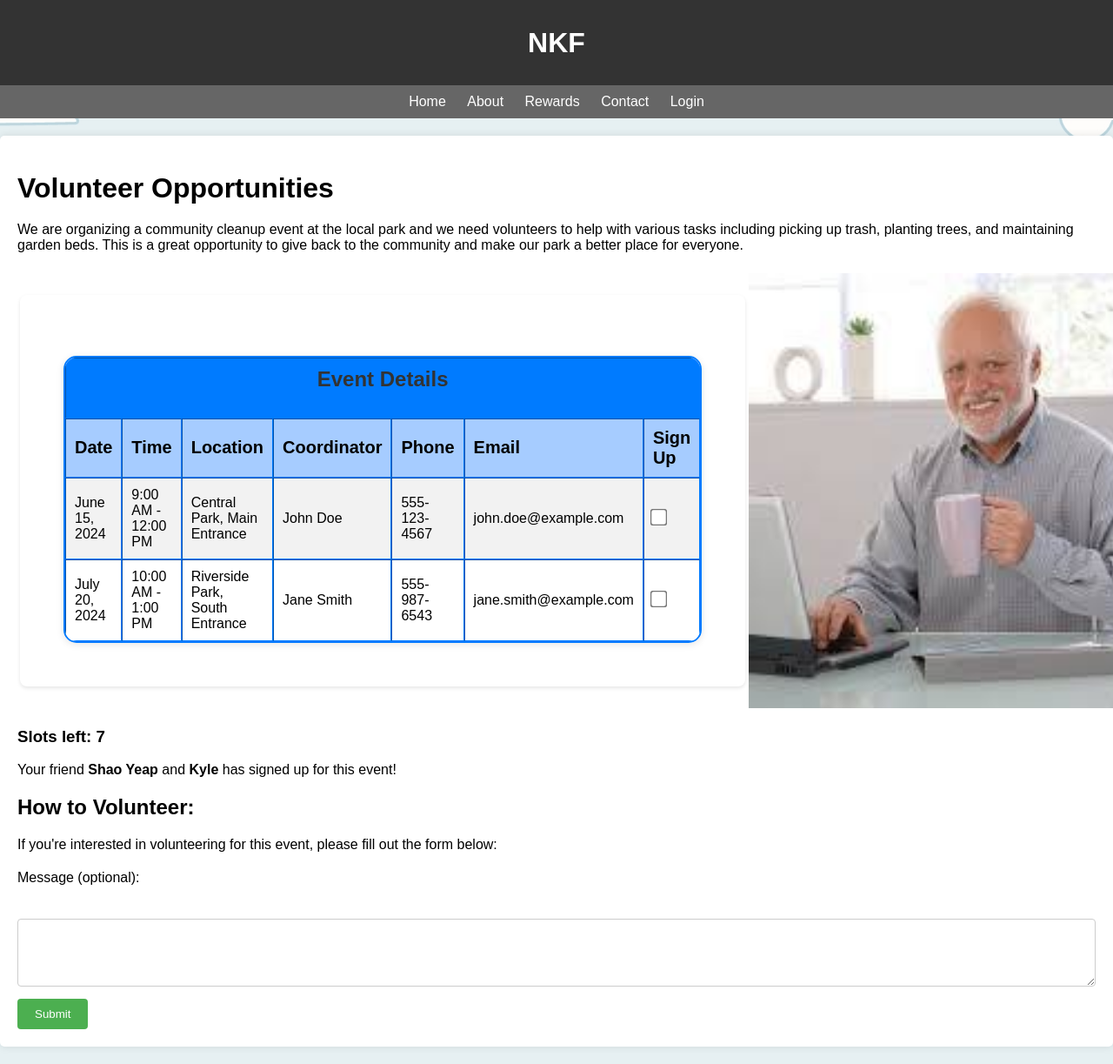
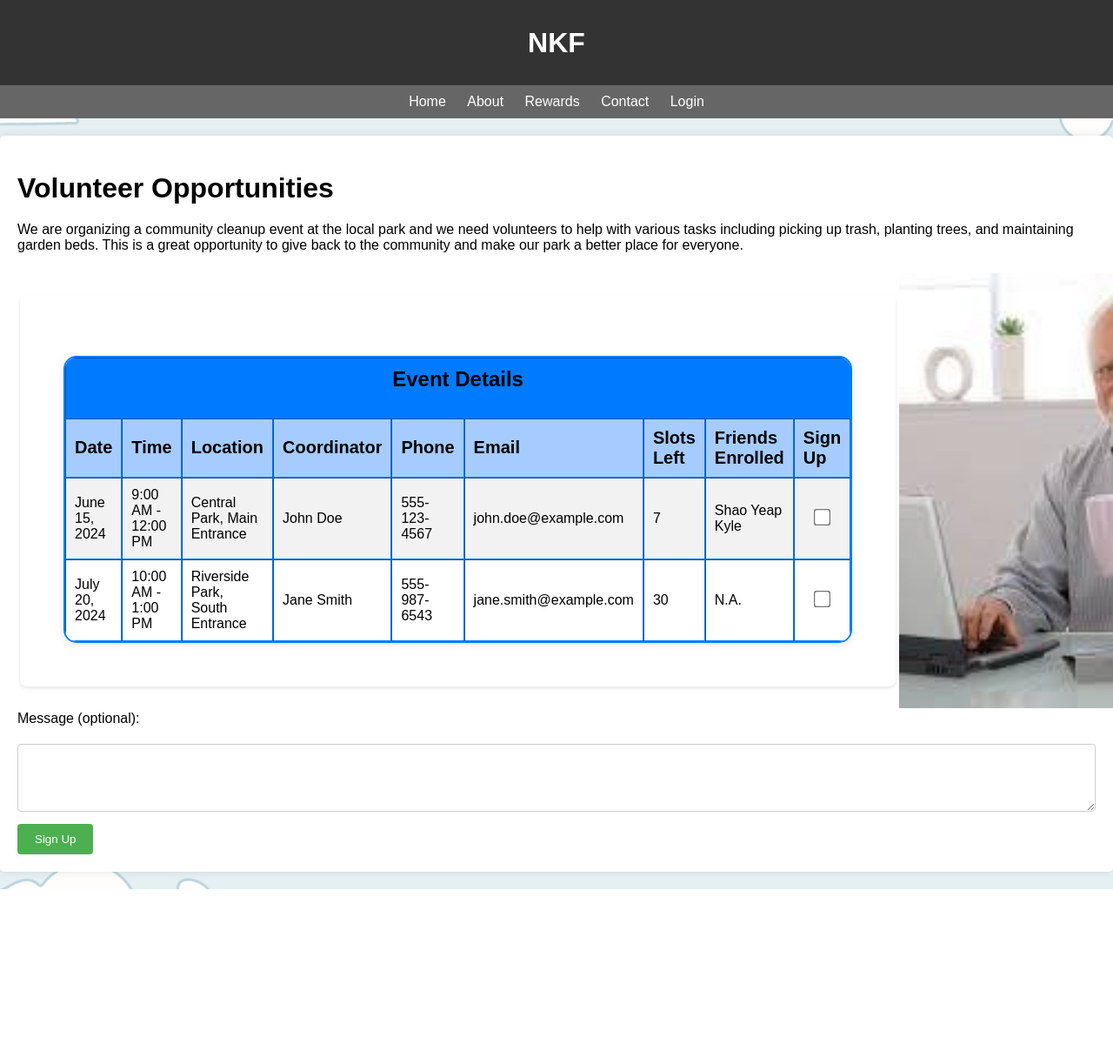
Before and after one commit to Wyl-ASG/Juniors, a PHP site: page /page_one.php in a window 1280 px wide; the page is wider, and only the part inside the window is pictured. Shown: that part at 87% size. After the commit the page ends 1022 px from the top of that part, so only its background shows below. Run offline with PHP 8.4, Linux system fonts and the light colour scheme.

Commit message:
Add files via upload

```diff
--- a/page_one.php
+++ b/page_one.php
@@ -1,6 +1,3 @@
-<?php
-require_once "common.php";
-?>
 <!DOCTYPE html>
 <html lang="en">
 <head>
@@ -76,7 +73,7 @@ require_once "common.php";
   }
 
   .event-details h2 {
-    color: #333;
+    color: black;
     margin-top: 0;
   }
 
@@ -196,7 +193,7 @@ require_once "common.php";
 <body>
 <table border="1" class="table-event">
         <tr>
-            <td colspan="7" class="event-header"><h2>Event Details</h2></td>
+            <td colspan="9" class="event-header"><h2>Event Details</h2></td>
         </tr>
         <tr class="large-text" >
             <th style="color:black;">Date</th>
@@ -205,6 +202,8 @@ require_once "common.php";
             <th style="color:black;">Coordinator</th>
             <th style="color:black;">Phone</th>
             <th style="color:black;">Email</th>
+            <th style="color:black;">Slots Left</th>
+            <th style="color:black;">Friends Enrolled</th>
             <th style="color:black;">Sign Up</th>
         </tr>
         <tr>
@@ -214,7 +213,9 @@ require_once "common.php";
             <td>John Doe</td>
             <td>555-123-4567</td>
             <td>john.doe@example.com</td>
-            <td><input type="checkbox" name="opp[]" value="1"></td>
+            <td>7</td>
+            <td>Shao Yeap<br>Kyle</td>
+            <td><center><input type="checkbox" name="opp[]" value="1"></center></td>
         </tr>
         <tr>
             <td>July 20, 2024</td>
@@ -223,7 +224,9 @@ require_once "common.php";
             <td>Jane Smith</td>
             <td>555-987-6543</td>
             <td>jane.smith@example.com</td>
-            <td><input type="checkbox" name="opp[]" value="2"></td>
+            <td>30</td>
+            <td>N.A.</td>
+            <td><center><input type="checkbox" name="opp[]" value="2"></center></td>
         </tr>
     </table>
 
@@ -239,17 +242,10 @@ require_once "common.php";
 
         </table>
 
-        <h3>Slots left: 7</h3>
-        <!-- <span style="color: #949494"> -->
-        Your friend <b>Shao Yeap</b> and <b>Kyle</b> has signed up for this event!</span>
-
-        <h2>How to Volunteer:</h2>
-
-        <p>If you're interested in volunteering for this event, please fill out the form below:</p>
-
-            <label for="message">Message (optional):</label><br>
+        <!-- <h2>Volunteer Now!</h2>         -->
+            <label for="message">Message (optional):</label>
             <textarea id="message" name="message" rows="4" cols="50"></textarea><br>
-            <input type="submit" value="Submit">
+            <input type="submit" value="Sign Up">
         </form>
     </div>
 </body>
```
